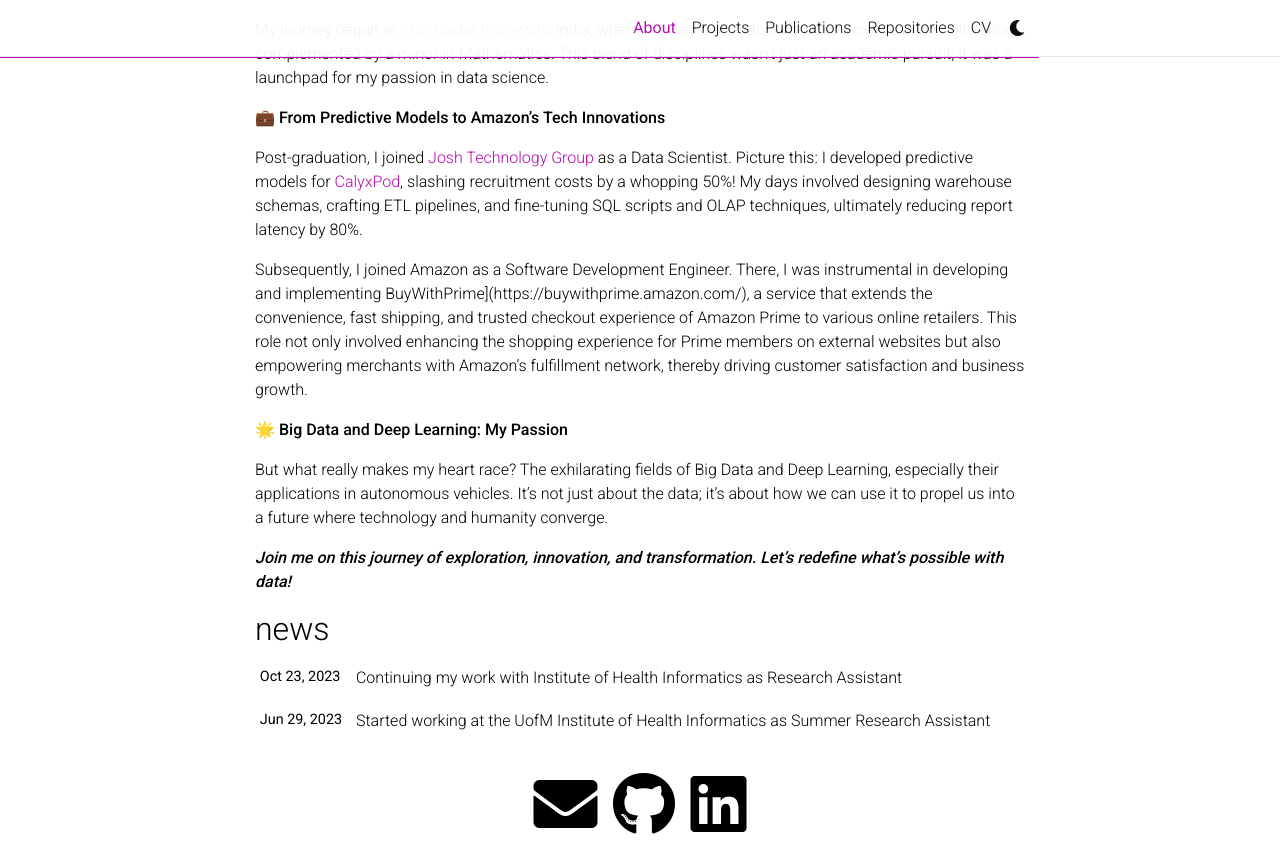
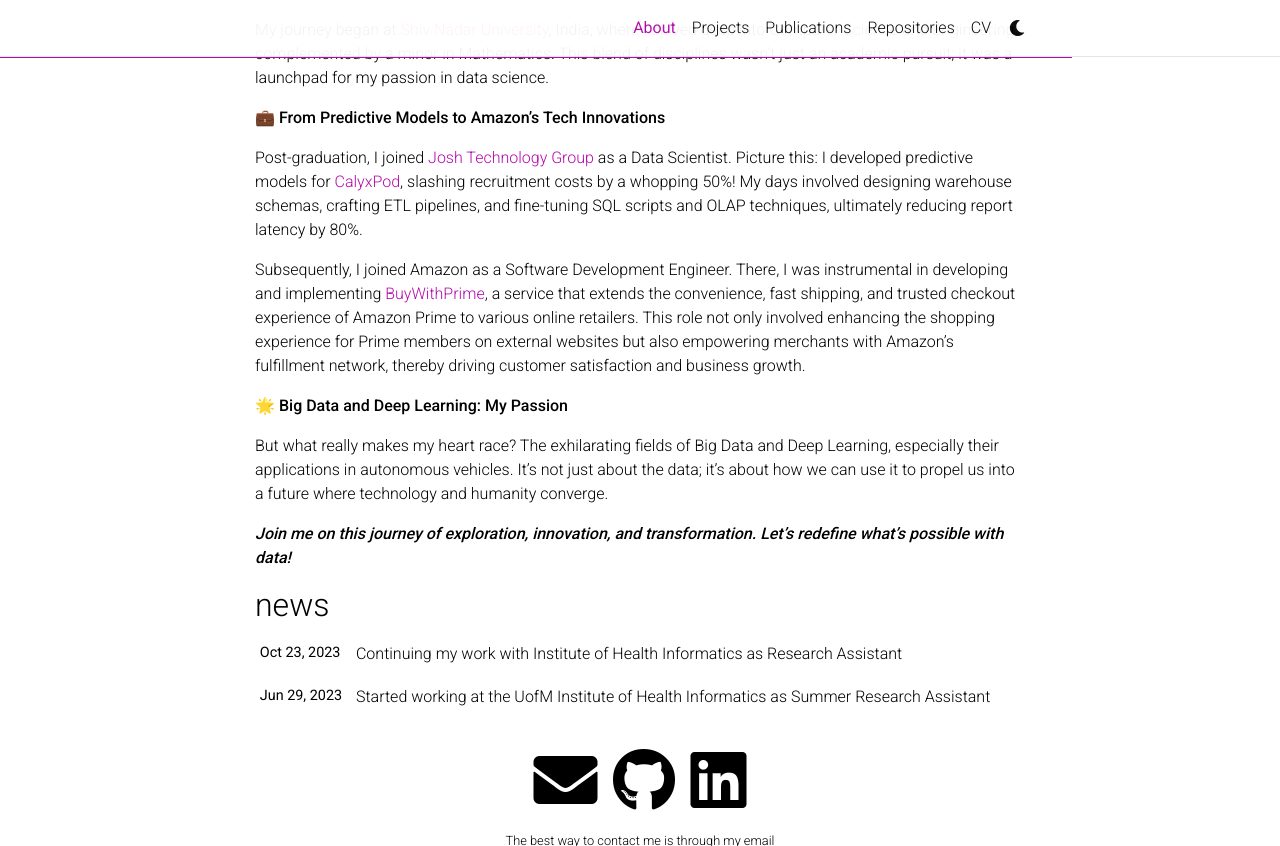
Before and after one commit to Raghuram-Veeramallu/raghuram-veeramallu.github.io, a Jekyll site: the page built from _pages/about.md, in a window 1280 px wide and 900 px high, scrolled down 615 px, cut to the strip 0-846 px from the top of the window. Built offline with Jekyll 4.4.1, drawn with Linux system fonts in a browser that asks for light colours; full-size pictures stand in for the smaller copies a plugin makes; comment, search, counter and statistics services are not loaded; a style sheet for code colours, icons or effects is not loaded.

Commit message:
Fixed the link issue

```diff
--- a/_pages/about.md
+++ b/_pages/about.md
@@ -34,7 +34,7 @@
 
 Post-graduation, I joined [Josh Technology Group](https://www.joshtechnologygroup.com/) as a Data Scientist. Picture this: I developed predictive models for [CalyxPod](https://www.pod.ai/), slashing recruitment costs by a whopping 50%! My days involved designing warehouse schemas, crafting ETL pipelines, and fine-tuning SQL scripts and OLAP techniques, ultimately reducing report latency by 80%.
 
-Subsequently, I joined Amazon as a Software Development Engineer. There, I was instrumental in developing and implementing BuyWithPrime](https://buywithprime.amazon.com/), a service that extends the convenience, fast shipping, and trusted checkout experience of Amazon Prime to various online retailers. This role not only involved enhancing the shopping experience for Prime members on external websites but also empowering merchants with Amazon's fulfillment network, thereby driving customer satisfaction and business growth.
+Subsequently, I joined Amazon as a Software Development Engineer. There, I was instrumental in developing and implementing [BuyWithPrime](https://buywithprime.amazon.com/), a service that extends the convenience, fast shipping, and trusted checkout experience of Amazon Prime to various online retailers. This role not only involved enhancing the shopping experience for Prime members on external websites but also empowering merchants with Amazon's fulfillment network, thereby driving customer satisfaction and business growth.
 
 <!-- As a Software Development Engineer, I was at the forefront of [BuyWithPrime](https://buywithprime.amazon.com/), Amazon's one-click solution , architecting the core returns lifecycle for D2C orders. My role was a blend of innovation and collaboration, contributing to the groundbreaking BwP LFBF (Label-Free Box-Free) returns architecture. -->
 
```
